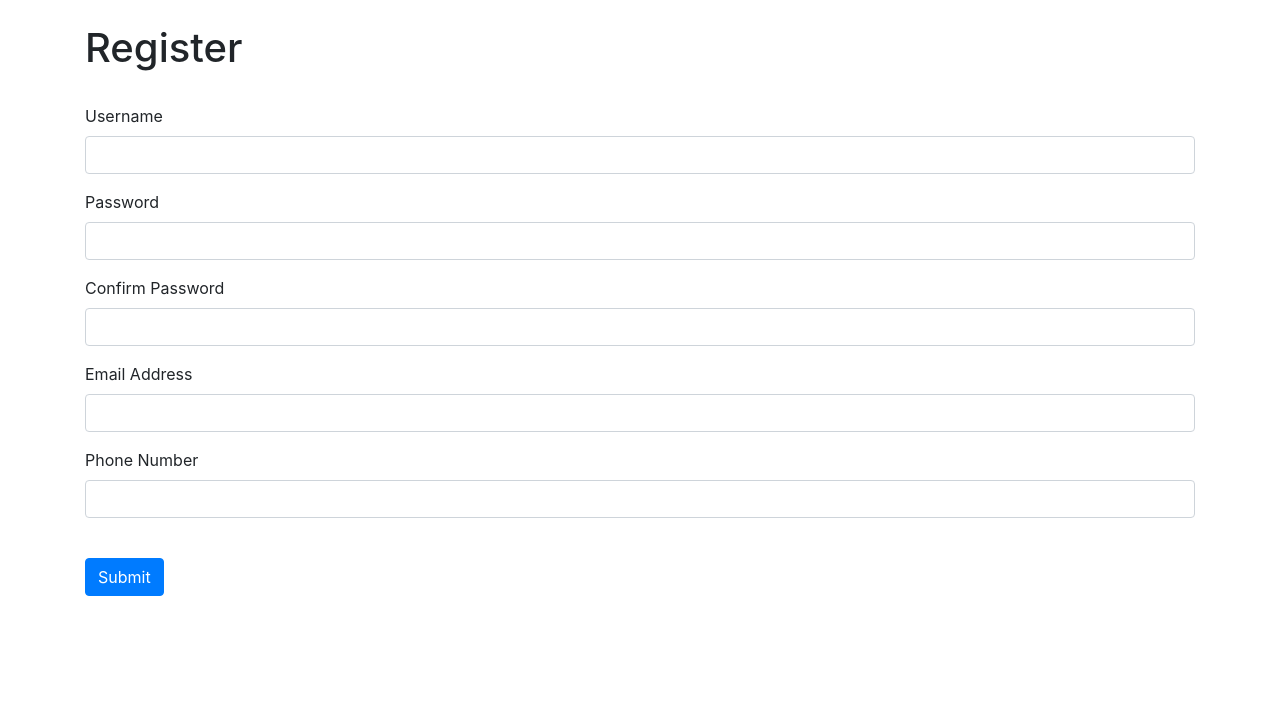
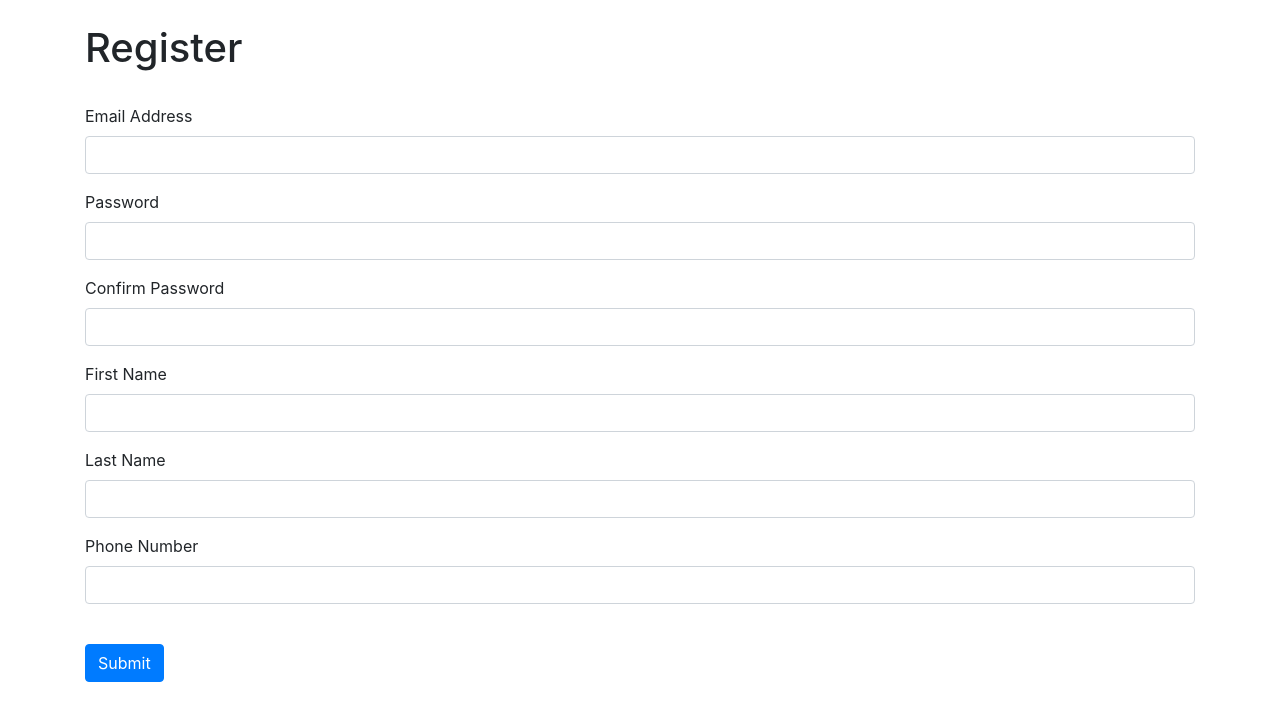
Before and after one commit to connorsullivan/WeatherToRide, a Flask app: page /register in a window 1280 px wide. Shown: the top 721 px of the page. Run offline with Flask 2, Linux system fonts and the light colour scheme; parts of the project's set-up code (start-up, migrations or seed data) failed here and were passed over; some libraries are stand-ins or nearby versions.

Commit message:
Updated/cleaned up code

```diff
--- a/wtr/__init__.py
+++ b/wtr/__init__.py
@@ -4,10 +4,10 @@ from flask_login import LoginManager
 
 app = Flask(__name__, instance_relative_config=True)
 
-# Load config.py from project root
+# Load config.py in project root
 app.config.from_object('config')
 
-# Load config.py from the `instance` folder
+# Load config.py in project /instance
 app.config.from_pyfile('config.py')
 
 # Flask-SQLAlchemy
@@ -20,4 +20,5 @@ lm.login_view = 'login'
 lm.login_message = 'Please log in first.'
 lm.login_message_category = 'danger'
 
+# Views for handling routes
 from . import views
--- a/wtr/forms.py
+++ b/wtr/forms.py
@@ -1,30 +1,52 @@
 from flask_wtf import FlaskForm
+
 from wtforms import StringField, PasswordField
 from wtforms.fields.html5 import EmailField
-from wtforms.validators import Length, EqualTo
+from wtforms.validators import DataRequired, Email, EqualTo, Length
 
 from .utilities.validators import Unique
 from .models import User
 
-class RegistrationForm(FlaskForm):
+class LoginForm(FlaskForm):
 
-    username = StringField('Username', [
-        Length(min=4, max=16),
-        Unique(User, User.username, message='That username is not available.')
+    email = EmailField('Email Address', [
+        DataRequired()
     ])
 
     password = PasswordField('Password', [
-        Length(min=8),
-        EqualTo('confirm', message='The passwords do not match.')
+        DataRequired()
     ])
 
-    confirm = PasswordField('Confirm Password')
+class RegistrationForm(FlaskForm):
 
     email = EmailField('Email Address', [
+        DataRequired(),
+        Email(),
         Unique(User, User.email, message='That e-mail address is already in use.')
     ])
 
+    password = PasswordField('Password', [
+        DataRequired(),
+        Length(min=8, message='Your password must be at least 8 characters.')
+    ])
+
+    confirm = PasswordField('Confirm Password', [
+        DataRequired(),
+        EqualTo('password', message='The passwords do not match.')
+    ])
+
+    first_name = StringField('First Name', [
+        DataRequired(),
+        Length(max=16)
+    ])
+
+    last_name = StringField('Last Name', [
+        DataRequired(),
+        Length(max=16)
+    ])
+
     phone = StringField('Phone Number', [
-        Length(min=10, max=10, message='Please enter a US phone number, including area code. Numbers only.'),
+        DataRequired(),
+        Length(min=10, max=10, message='Enter only digits, including area code.'),
         Unique(User, User.phone, message='That phone number is already in use.')
     ])
--- a/wtr/templates/profile.html
+++ b/wtr/templates/dashboard.html
@@ -1,15 +1,15 @@
 {% extends 'base.html' %}
 
 {% block title %}
-    User Profile
+    {{ name }}'s Dashboard
 {% endblock %}
 
 {% block body %}
 
     <div class="jumbotron text-center">
-        <h1>User Information</h1><br>
+        <h1>Dashboard</h1><br>
         <p class="lead">
-            Welcome to {{ user['username'] }}'s profile!
+            Welcome to your dashboard, {{ name }}!
         </p>
     </div>
 
--- a/wtr/templates/register.html
+++ b/wtr/templates/register.html
@@ -15,7 +15,7 @@
         {{ form.csrf_token }}
 
         <div class="form-group">
-            {{ render_field(form.username, class_="form-control") }}
+            {{ render_field(form.email, class_="form-control") }}
         </div>
 
         <div class="form-group">
@@ -27,7 +27,11 @@
         </div>
 
         <div class="form-group">
-            {{ render_field(form.email, class_="form-control") }}
+            {{ render_field(form.first_name, class_="form-control") }}
+        </div>
+
+        <div class="form-group">
+            {{ render_field(form.last_name, class_="form-control") }}
         </div>
 
         <div class="form-group">
--- a/wtr/templates/users.html
+++ b/wtr/templates/users.html
@@ -13,7 +13,9 @@
             {% if users %}
                 <ul class="list-group">
                     {% for user in users %}
-                        <li class="list-group-item">{{ user['username'] }}</li>
+                        <li class="list-group-item">
+                            {{ user['first_name'] }} {{ user['last_name'] }}
+                        </li>
                     {% endfor %}
                 </ul>
             {% else %}
--- a/wtr/views.py
+++ b/wtr/views.py
@@ -1,23 +1,25 @@
-from flask import request, render_template, flash, redirect, url_for, abort
-from flask_login import login_required, current_user, login_user, logout_user
+from flask import abort, flash, redirect, render_template, request, url_for
+from flask_login import current_user, login_required, login_user, logout_user
 
 from .models import User
-from .forms import RegistrationForm
+from .forms import LoginForm, RegistrationForm
 from .utilities import email, sms, security
 
 from . import app, db, lm
 
-# Redirect /route/ requests to /route
+# Reform '/route/' requests to '/route'
 @app.before_request
 def clear_trailing():
     rp = request.path
     if rp != '/' and rp.endswith('/'):
         return redirect(rp[:-1])
 
+# Tell Flask-Login how to load users from the database
 @lm.user_loader
 def load_user(id):
     return User.query.get(int(id))
 
+# 404 Error Handling, status code explicitly set
 @app.errorhandler(404)
 def page_not_found(e):
     return "Uh-oh! That page cannot be found!", 404
@@ -37,77 +39,83 @@ def register():
 
     if form.validate_on_submit():
 
-        # Add the user to the database
+        # Create the new user
         user = User(
-            username=form.username.data,
+            email=form.email.data,
             password=form.password.data,
-            email=form.email.data,
+            first_name=form.first_name.data,
+            last_name=form.last_name.data,
             phone=form.phone.data
         )
 
+        # Add the user to the database
         db.session.add(user)
         db.session.commit()
 
-        # The subject of the activation e-mail
-        subject = 'Activate Your Account'
+        # # The subject of the activation e-mail
+        # subject = 'Confirm your e-mail address'
 
-        # The secure token that is linked to this user
-        token = security.ts.dumps(user.email, salt='email-confirm-key')
+        # # The secure token that is linked to this user
+        # token = security.ts.dumps(user.email, salt='email-confirm-key')
 
-        # The complete e-mail confirmation URL for this user
-        confirm_url = url_for(
+        # # The complete e-mail confirmation URL for this user
+        # confirm_url = url_for(
 
-            # The function to call
-            'confirm_email',
+        #     # The function to call
+        #     'confirm_email',
 
-            # The token to pass to the function
-            token=token,
+        #     # The token to pass to the function
+        #     token=token,
 
-            # Return an absolute URL instead of a relative one
-            _external=True
+        #     # Return an absolute URL instead of a relative one
+        #     _external=True
 
-        )
+        # )
 
-        # The HTML for the activation e-mail
-        html = render_template(
+        # # The HTML for the activation e-mail
+        # html = render_template(
 
-            # The template to send
-            'email/confirm.html',
+        #     # The template to send
+        #     'email/confirm.html',
 
-            # The username for the account to be activated
-            username=user.username,
+        #     # The user that is creating this account
+        #     user=user,
 
-            # The parameters to pass to the template
-            confirm_url=confirm_url
+        #     # The parameters to pass to the template
+        #     confirm_url=confirm_url
 
-        )
+        # )
 
-        email.send(user.email, subject, html)
+        # email.send(user.email, subject, html)
 
         # sms.send(user.phone, 'Thanks for trying my app!')
 
-        flash('Your account was created! Check your e-mail for instructions on activating it.', 'success')
+        flash('Welcome, {}! You can now log in.'.format(user.first_name), 'success')
 
-        return redirect(url_for('index'))
+        return redirect(url_for('login'))
 
     return render_template('register.html', form=form)
 
 @app.route('/confirm/<token>')
 def confirm_email(token):
 
+    # Extract the user's e-mail address from the confirmation token
     try:
         email = security.ts.loads(token, salt="email-confirm-key", max_age=86400)
     except:
         abort(404)
 
+    # Lookup the user by their e-mail address
     user = User.query.filter_by(email=email).first_or_404()
 
+    # Confirm their e-mail address in the database
     user.email_confirmed = True
 
+    # Commit the changes
     db.session.add(user)
     db.session.commit()
 
-    flash('Your account is now activated! You may now log in.', 'success')
+    flash('Thanks for confirming your e-mail address!', 'success')
 
     return redirect(url_for('login'))
 
@@ -116,56 +124,50 @@ def login():
 
     # If the user is already logged in
     if current_user.is_authenticated:
-        return redirect(url_for('index'))
+        return redirect(url_for('dashboard', id=current_user.id))
+
+    form = LoginForm()
 
     # If the user is submitting a login form
-    if request.method == 'POST':
+    if form.validate_on_submit():
 
         # Get the form fields
-        username = request.form['username']
-        password = request.form['password']
+        email = form.email.data
+        password = form.password.data
 
         # Lookup the user in the database
-        user = User.query.filter_by(username=username).first()
+        user = User.query.filter_by(email=email).first()
 
         # If the username doesn't exist
         if not user:
-            error = 'That user does not exist.'
-            return render_template('login.html', error=error)
+            error = 'That e-mail is not registered with an account.'
+            return render_template('login.html', error=error, form=form)
 
         # Check the provided password
         if user.validate_password(password):
-
-            # Check that the user's e-mail is confirmed
-            if user.email_confirmed:
-                login_user(user)
-                flash('Welcome, {}.'.format(username), 'success')
-                return redirect(url_for('index'))
-
-            # If the user's e-mail is not yet confirmed
-            else:
-                error = 'You must confirm your e-mail before logging in.'
-                return render_template('login.html', error=error)
+            login_user(user)
+            flash('Welcome, {}.'.format(user.first_name), 'success')
+            return redirect(url_for('dashboard', id=user.id))
 
         # If the password is incorrect
         else:
-            error = 'Wrong password. Try something else?'
-            return render_template('login.html', error=error)
+            error = 'Wrong password.'
+            return render_template('login.html', error=error, form=form)
 
     # If the user is making a GET request
-    return render_template('login.html')
+    return render_template('login.html', form=form)
+
+@app.route('/dashboard/<int:id>')
+@login_required
+def dashboard(id):
+    user = User.query.get(int(id))
+    return render_template('dashboard.html', name=user.first_name)
 
 @app.route('/users')
 @login_required
 def show_all_users():
-    users = User.query.order_by(User.username).all()
+    users = User.query.order_by(User.id).all()
     return render_template('users.html', users=users)
-
-@app.route('/users/<username>')
-@login_required
-def profile(username):
-    user = User.query.filter_by(username=username).first()
-    return render_template('profile.html', user=user)
 
 @app.route('/logout', methods=['GET', 'POST'])
 @login_required
@@ -173,3 +175,11 @@ def logout():
     logout_user()
     flash('You are now logged out.', 'success')
     return redirect(url_for('login'))
+
+@app.route('/test', methods=['GET', 'POST'])
+def test_route():
+    if request.method == 'POST':
+        return 'POST request: ' + request.form['test']
+    else:
+        return 'This route is for testing purposes. \
+                    POST form variable "test" to see it displayed here.'
```
Also changed, not shown: wtr/models.py (+18 -14 lines), wtr/templates/email/confirm.html (+4 -4 lines), wtr/templates/login.html (+7 -5 lines), 1 other file.
